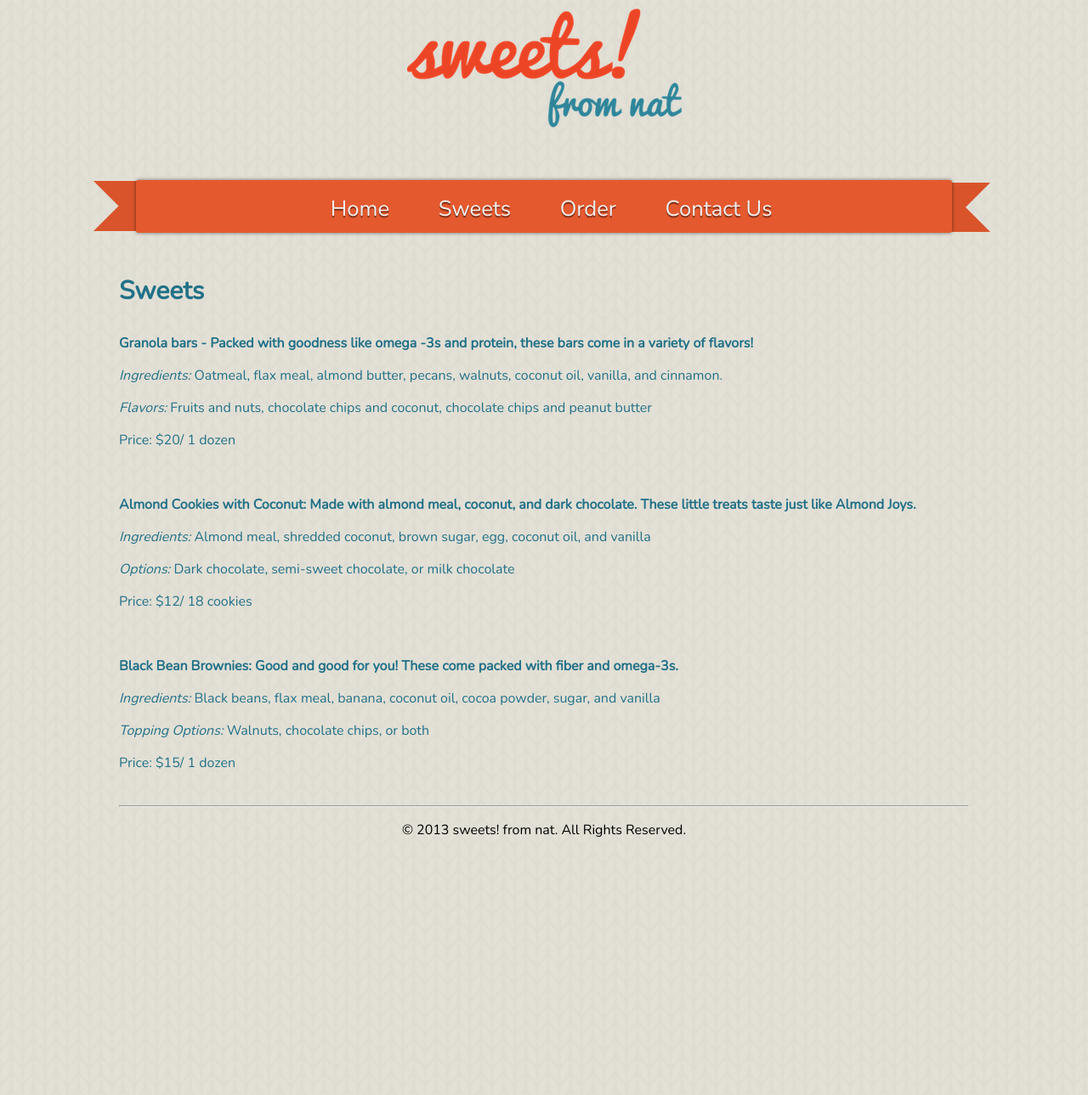
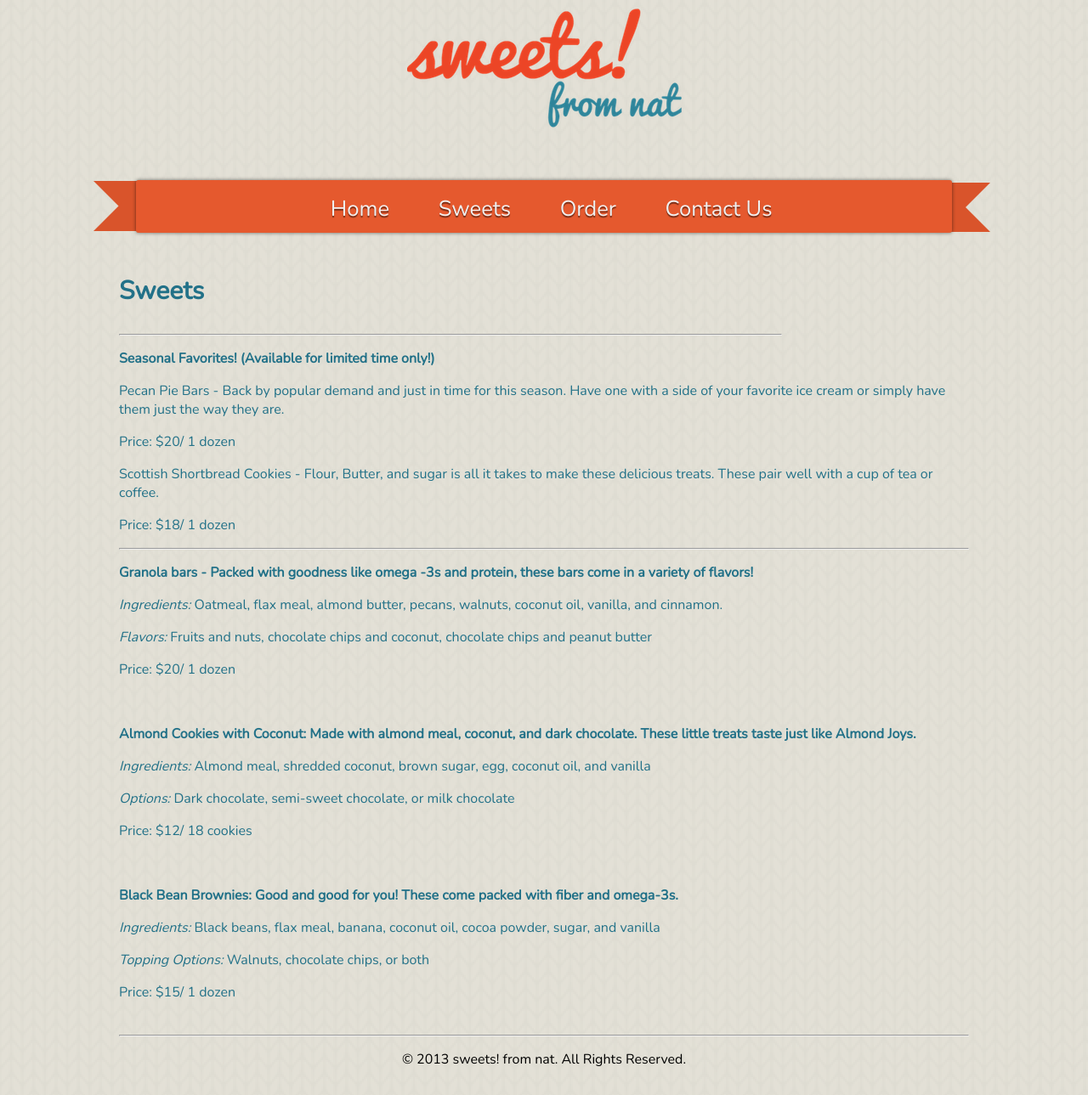
Before and after one commit to kprakobkit/sweets_from_nat, a Jekyll site: the page sweets.html, which Jekyll copies as it is, in a window 1280 px wide. Shown: the whole page at 85% size. Built offline with Jekyll 4.4.1, drawn with Linux system fonts in a browser that asks for light colours; Markdown is read by kramdown in place of the engine named in the settings; before the commit the page ends 1019 px from its top, so only the background shows below that.

Commit message:
add seasonsal favorites

```diff
--- a/css/style.css
+++ b/css/style.css
@@ -129,3 +129,6 @@ a:visited {
   -webkit-box-shadow: 0 0 8px rgba(0, 0, 0, .8);
   -moz-box-shadow: 0 0 8px rgba(0, 0, 0, .8);
 }
+
+#seasonal_favorites {
+}
--- a/sweets.html
+++ b/sweets.html
@@ -34,6 +34,15 @@
 
     <!-- Content -->
     <h1>Sweets</h1>
+    <hr>
+    <div id="seasonal_favorites">
+      <p><strong>Seasonal Favorites! (Available for limited time only!)</strong></p>
+      <p>Pecan Pie Bars - Back by popular demand and just in time for this season. Have one with a side of your favorite ice cream or simply have them just the way they are.</p>
+      <p>Price: $20/ 1 dozen</p>
+      <p>Scottish Shortbread Cookies - Flour, Butter, and sugar is all it takes to make these delicious treats. These pair well with a cup of tea or coffee.</p>
+      <p>Price: $18/ 1 dozen</p>
+    </div>
+    <hr>
     <p><strong>Granola bars - Packed with goodness like omega -3s and protein, these bars come in a variety of flavors!</strong></p>
     <p><i>Ingredients:</i> Oatmeal, flax meal, almond butter, pecans, walnuts, coconut oil, vanilla, and cinnamon.</p>
     <p><i>Flavors:</i> Fruits and nuts, chocolate chips and coconut, chocolate chips and peanut butter</p>
```
Lines whose indentation alone changed are shown as unchanged.
